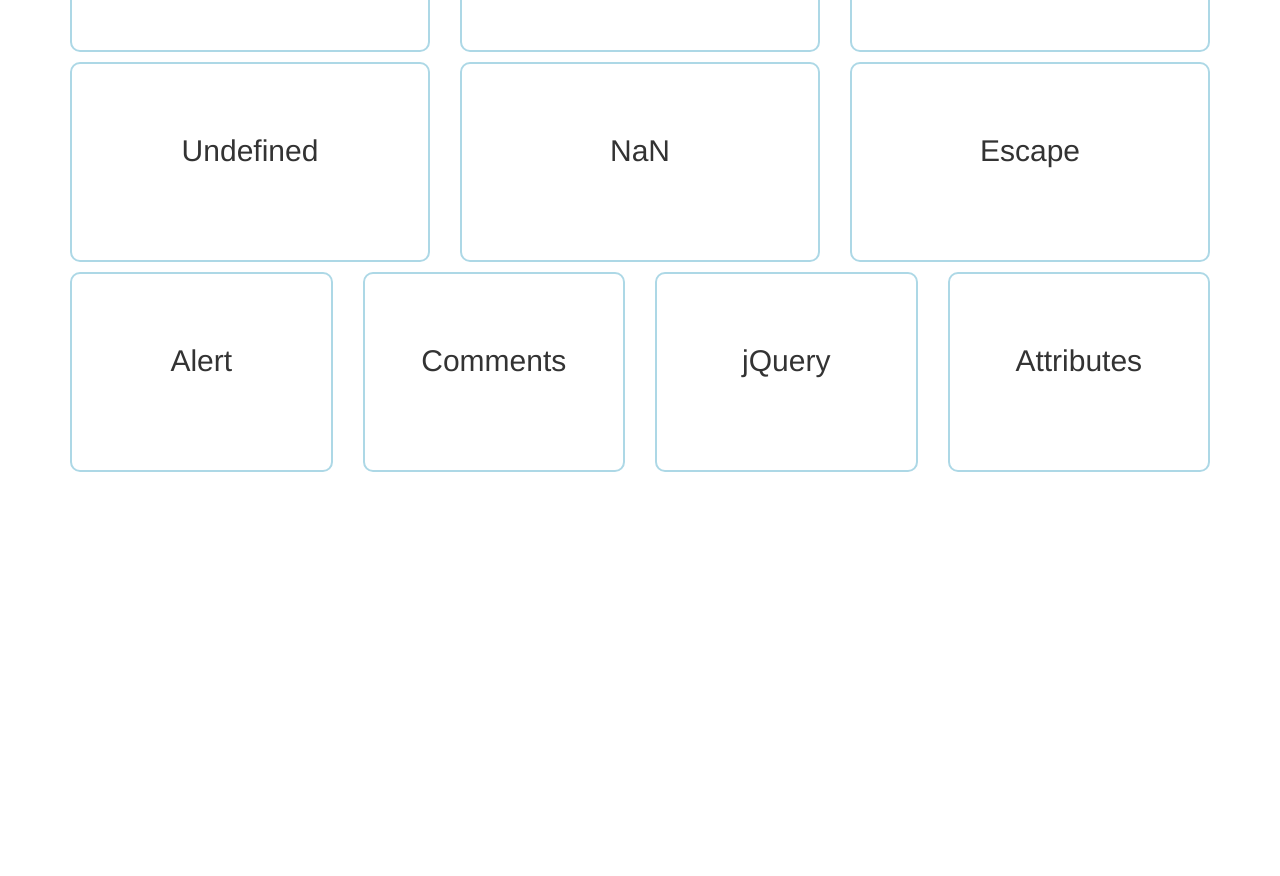
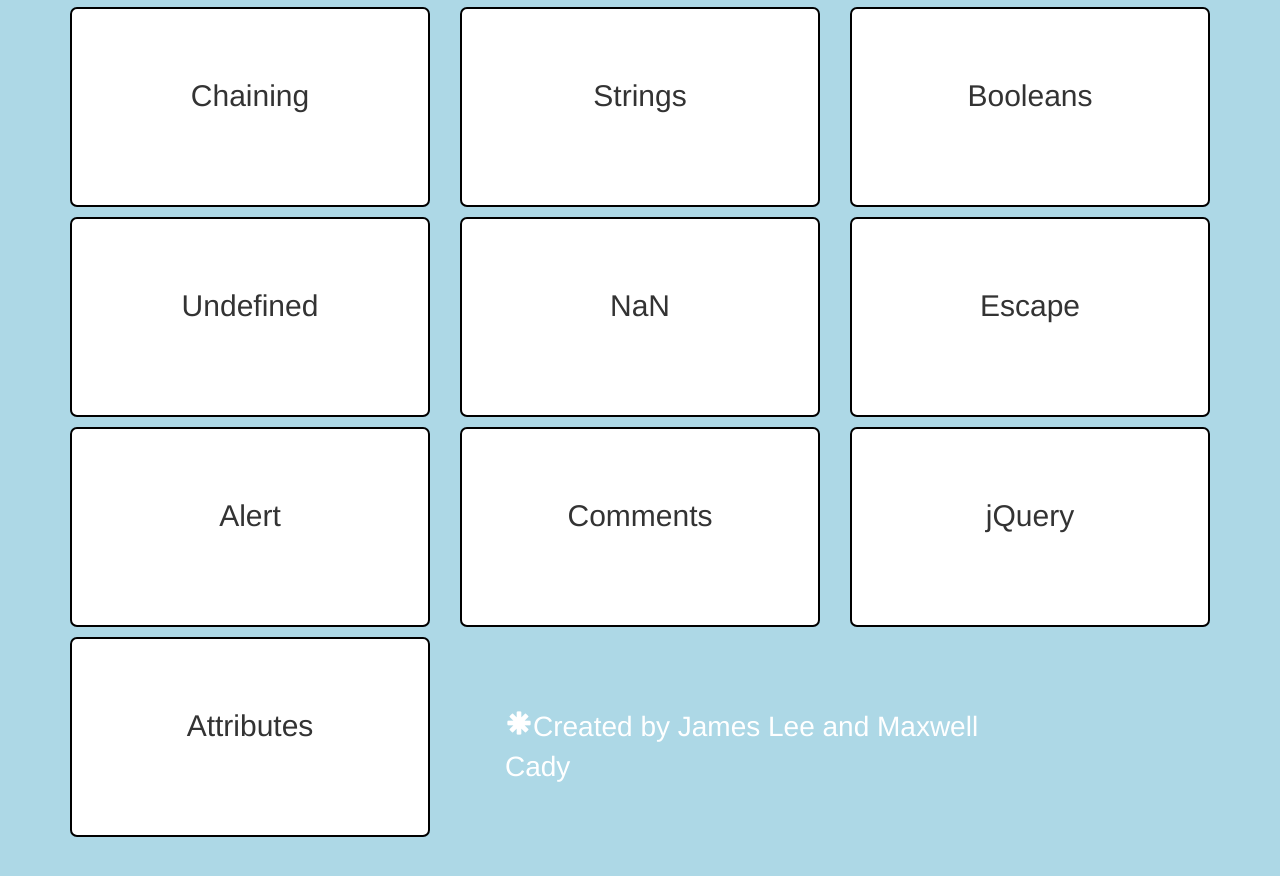
Before and after one commit to vegemouse/flashcards, a plain HTML site: page index.html in a window 1280 px wide. Shown: the part 858-1734 px from the top of the page. Before the commit the page ends 1330 px from the top, so only its background shows below. Drawn offline with nearby package versions, Linux system fonts and the light colour scheme.

Commit message:
add additional styling

```diff
--- a/css/styles.css
+++ b/css/styles.css
@@ -1,17 +1,54 @@
+body {
+  background-color: lightblue;
+}
+
+.container {
+  background-color: white;
+  border-radius: 10px;
+  background-color: transparent;
+  padding-bottom: 50px;
+}
+.jumbotron {
+  text-align: center;
+  background: linear-gradient(white, lightblue);
+}
+
+.jumbotron h1 {
+  font-family: 'VT323', monospace;
+  letter-spacing: 20px;
+  color: white;
+  text-shadow: 2px 2px 2px black;
+}
+
 .card {
-  border: 2px solid lightblue;
+  border: 2px solid black;
   height: 200px;
+  background-color: white;
   margin-top: 10px;
-  padding-top: 50px;
-  border-radius: 10px;
+  border-radius: 7px;
   text-align: center;
   cursor: pointer;
 }
 
+.card h2 {
+  padding-top: 50px;
+}
+
 .card:hover {
-  background-color: lightblue;
+  background-color: #EEE;
 }
 
 .description {
   display: none;
 }
+
+.description p {
+  font-size: 1.2em;
+  padding: 10px 10px 0 10px;
+}
+
+#footer {
+  font-size: 2em;
+  color: white;
+  padding: 80px 0 0 60px;
+}
--- a/index.html
+++ b/index.html
@@ -6,12 +6,14 @@
     <link href="css/styles.css" rel="stylesheet" type="text/css">
     <script src="js/jquery-3.1.1.js"></script>
     <script src="js/scripts.js"></script>
+    <link href="https://fonts.googleapis.com/css?family=Josefin+Sans|VT323" rel="stylesheet">
     <title>Flashcards</title>
   </head>
   <body>
+    <div class="jumbotron">
+      <h1>Flashcards</h1>
+    </div>
     <div class="container">
-      <h1>Flashcards</h1>
-
       <div class="row">
         <div class="col-md-4">
           <div class="card" id="javascript">
@@ -178,7 +180,7 @@
       </div>
 
       <div class="row">
-        <div class="col-md-3">
+        <div class="col-md-4">
           <div class="card" id="alert">
             <div class="title">
               <h2>Alert</h2>
@@ -188,7 +190,7 @@
             </div>
           </div>
         </div>
-        <div class="col-md-3">
+        <div class="col-md-4">
           <div class="card" id="comments">
             <div class="title">
               <h2>Comments</h2>
@@ -198,7 +200,7 @@
             </div>
           </div>
         </div>
-        <div class="col-md-3">
+        <div class="col-md-4">
           <div class="card" id="jquery">
             <div class="title">
               <h2>jQuery</h2>
@@ -208,7 +210,9 @@
             </div>
           </div>
         </div>
-        <div class="col-md-3">
+      </div>
+      <div class="row">
+        <div class="col-md-4">
           <div class="card" id="attributes">
             <div class="title">
               <h2>Attributes</h2>
@@ -218,6 +222,10 @@
             </div>
           </div>
         </div>
+
+        <div class="col-md-6" id="footer">
+          <p><span class="glyphicon glyphicon-asterisk"></span>Created by James Lee and Maxwell Cady</p>
+        </div>
       </div>
 
 
```
